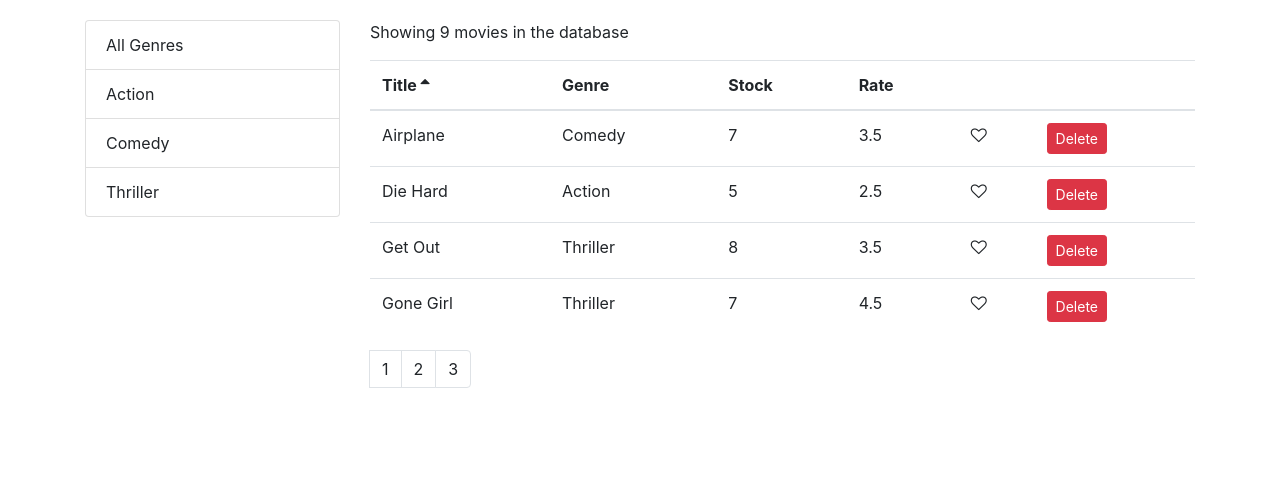
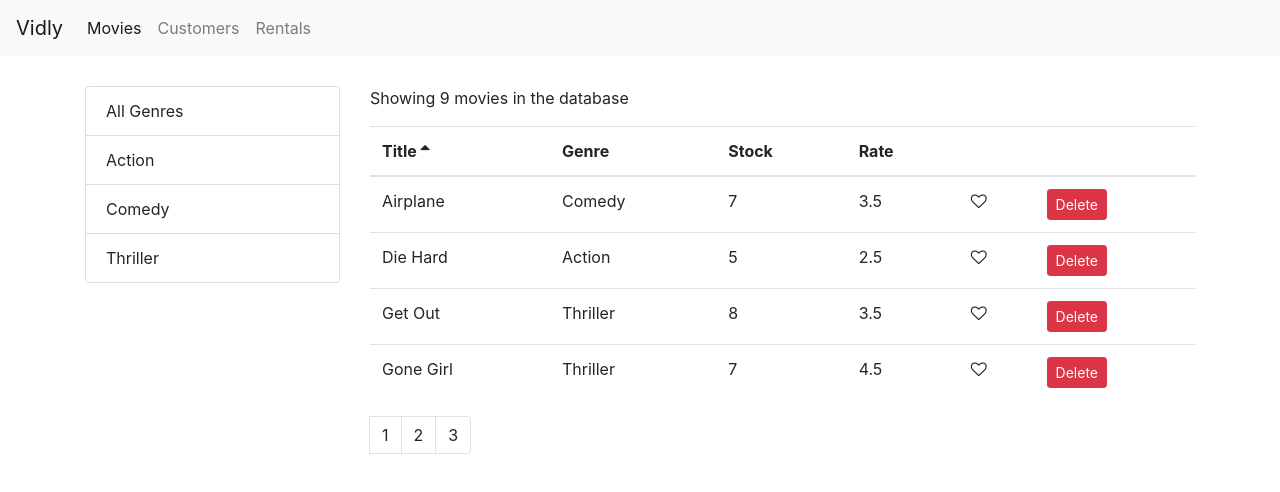
Before and after one commit to OloruntobiAwoderu/Vidly-frontend, a React (Create React App) app in the folder vidly/: page /movies in a window 1280 px wide. Shown: the top 492 px of the page. Built offline with nearby package versions, Linux system fonts and the light colour scheme.

Commit message:
Added Navbar

```diff
--- a/vidly/src/App.js
+++ b/vidly/src/App.js
@@ -4,10 +4,13 @@
 import Customers from "./components/customers";
 import Rentals from "./components/rentals";
 import NotFound from "./components/notFound";
+import Navbar from "./components/navbar";
 
 class App extends Component {
   render() {
     return (
+      <React.Fragment>
+        <Navbar />
         <main className="container">
           <Switch>
             <Route path="/movies" component={Movies} />
@@ -18,6 +21,7 @@
             <Redirect to="/not-found" />
           </Switch>
         </main>
+      </React.Fragment>
     );
   }
 }
--- /dev/null
+++ b/vidly/src/components/navbar.jsx
@@ -0,0 +1,43 @@
+import React, { Component } from "react";
+import  { Link, NavLink } from "react-router-dom";
+const Navbar = () => {
+  return (
+    <nav className="navbar navbar-expand-lg navbar-light bg-light">
+      <Link className="navbar-brand" to="/">
+        Vidly
+      </Link>
+      <button
+        className="navbar-toggler"
+        type="button"
+        data-toggle="collapse"
+        data-target="#navbarNav"
+        aria-controls="navbarNav"
+        aria-expanded="false"
+        aria-label="Toggle navigation"
+      >
+        <span className="navbar-toggler-icon" />
+      </button>
+      <div className="collapse navbar-collapse" id="navbarNav">
+        <ul className="navbar-nav">
+          <li className="nav-item ">
+            <NavLink className="nav-link" to="/movies">
+              Movies <span className="sr-only">(current)</span>
+            </NavLink>
+          </li>
+          <li className="nav-item">
+            <NavLink className="nav-link" to="/customers">
+              Customers
+            </NavLink>
+          </li>
+          <li className="nav-item">
+            <NavLink className="nav-link" to="/rentals">
+              Rentals
+            </NavLink>
+          </li>
+        </ul>
+      </div>
+    </nav>
+  );
+};
+
+export default Navbar;
--- a/vidly/src/index.css
+++ b/vidly/src/index.css
@@ -1,7 +1,11 @@
 body {
     margin: 0;
-    padding: 20px 0 0;
+    padding: 0 0 0;
     font-family: sans-serif;
+}
+
+.navbar{
+    margin-bottom: 30px ;
 }
 
 .clickable {
```
Lines whose indentation alone changed are shown as unchanged.
